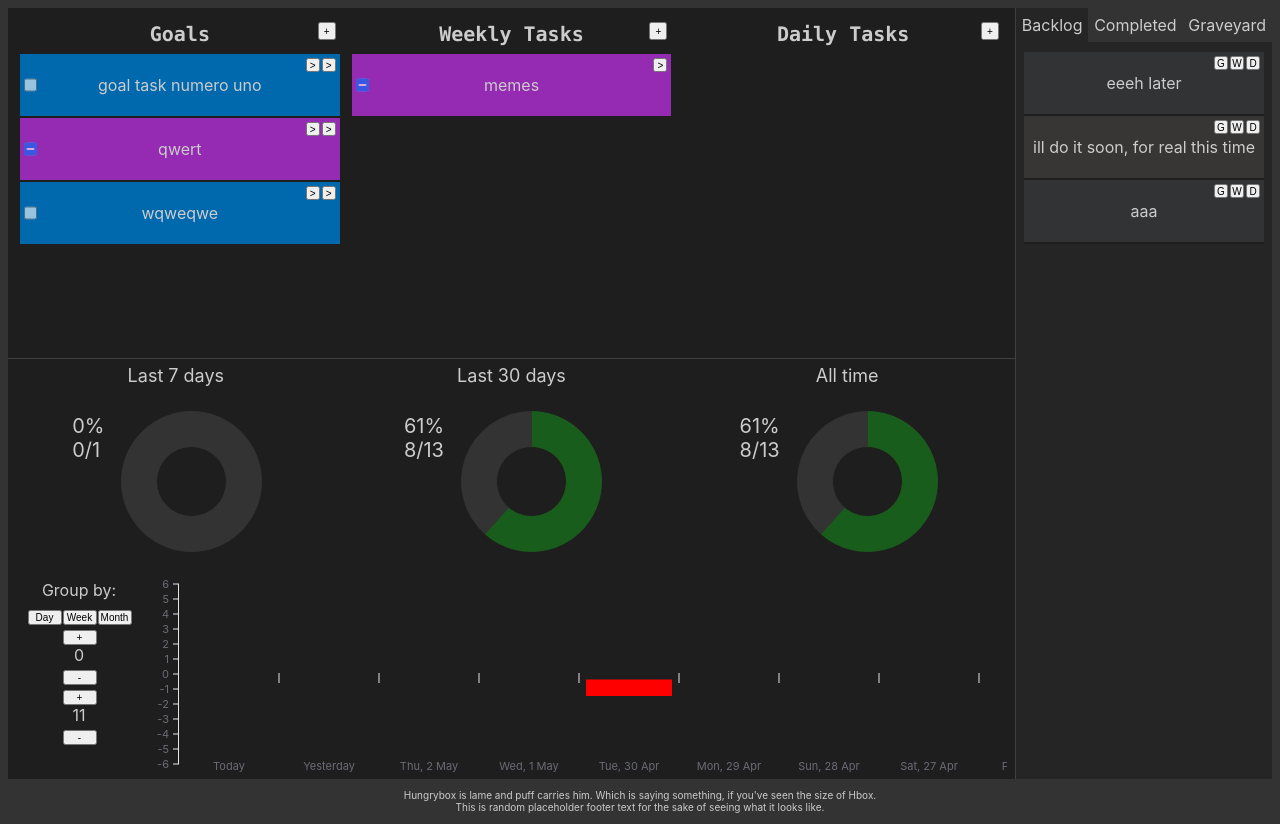
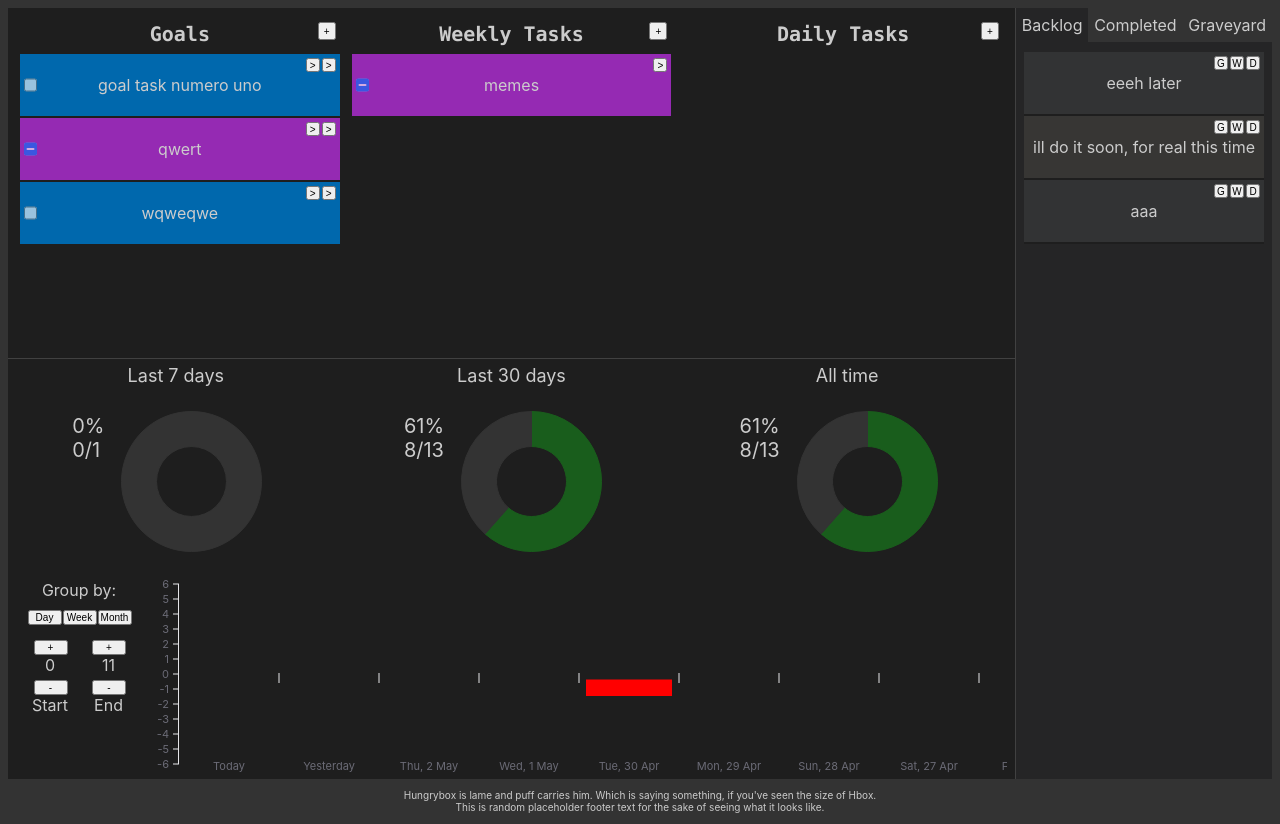
Before and after one commit to AlexJohnKennedy/TrackYourTodos, a React (Create React App) app: page / in a window 1280 px wide. Built offline with nearby package versions, Linux system fonts and the light colour scheme.

Commit message:
lalyout stuff

```diff
--- a/src/css/TaskStatisticsSection.css
+++ b/src/css/TaskStatisticsSection.css
@@ -56,6 +56,13 @@
     width: 3.4rem;
     margin-left: 0.1rem;
 }
+.TaskStatisticsSection .historyBarChartWrapper .groupingControllerBlock .rangeSelectors {
+    margin-top: 1rem;
+    width: 100%;
+    display: inline-flex;
+    flex-direction: row;
+    justify-content: space-evenly;
+}
 
 .TaskStatisticsSection .historyBarChartWrapper .axisContainer {
     flex-grow: 0;
--- a/src/reactComponents/TaskStatisticsSection.js
+++ b/src/reactComponents/TaskStatisticsSection.js
@@ -304,8 +304,10 @@ class SelectionController extends Component {
                 <button onClick={() => this.props.indexToggleFunc(0)}> Day </button>
                 <button onClick={() => this.props.indexToggleFunc(1)}> Week </button>
                 <button onClick={() => this.props.indexToggleFunc(2)}> Month </button>
-                <RangeSelectionBlock value={this.props.startIndex} increment={this.props.startincrement} decrement={this.props.startdecrement}/>
-                <RangeSelectionBlock value={this.props.stopIndex} increment={this.props.stopincrement} decrement={this.props.stopdecrement}/>
+                <div className="rangeSelectors">
+                    <RangeSelectionBlock text="Start" value={this.props.startIndex} increment={this.props.startincrement} decrement={this.props.startdecrement}/>
+                    <RangeSelectionBlock text="End" value={this.props.stopIndex} increment={this.props.stopincrement} decrement={this.props.stopdecrement}/>
+                </div>
             </div>
         );
     }
@@ -315,10 +317,11 @@ class RangeSelectionBlock extends Component {
     render() {
         return (
             // TODO: Make the button look less shit, and implement a 'hold down' rapid increment and decrement ability
-            <div className="rangeSelector">
+            <div>
                 <button onClick={this.props.increment}> + </button>
                 <div> {this.props.value} </div>
                 <button onClick={this.props.decrement}> - </button>
+                <div> {this.props.text} </div>
             </div>
         );
     }
```
